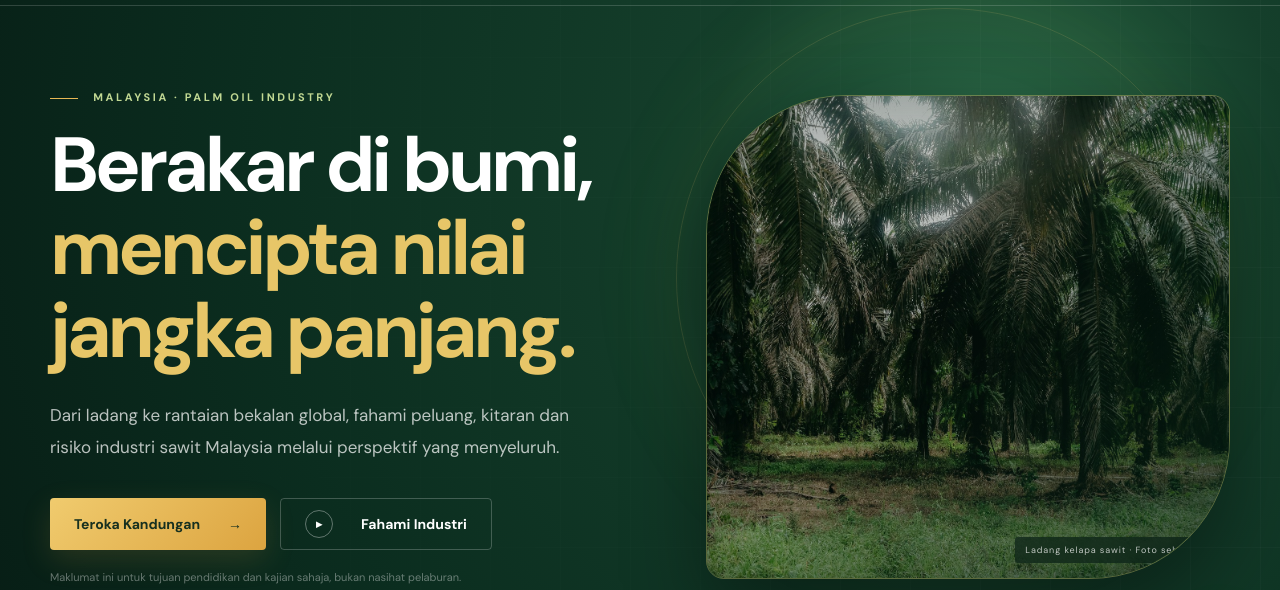
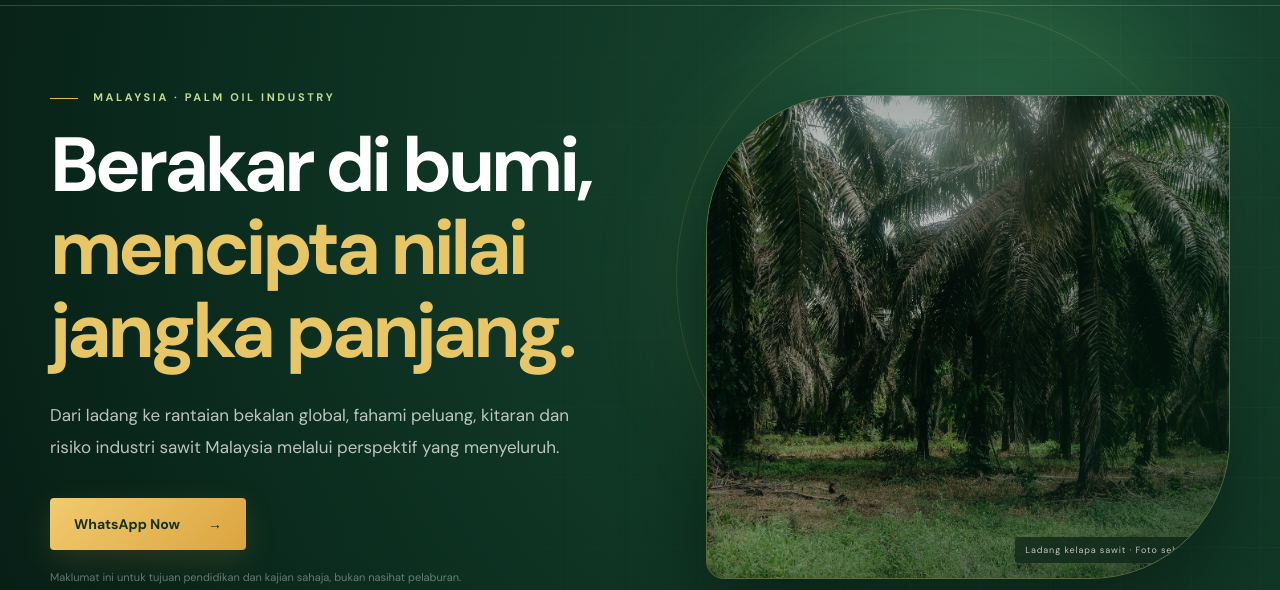
Before and after one commit to zeroads8888-netizen/palm-oil-investment-malaysia, a plain HTML site: page index.html in a window 1280 px wide. Shown: the part 83-673 px from the top of the page. Drawn offline with Linux system fonts and the light colour scheme.

Commit message:
Update hero WhatsApp call to action

```diff
--- a/index.html
+++ b/index.html
@@ -37,8 +37,7 @@
           <h1>Berakar di bumi,<br><em>mencipta nilai jangka panjang.</em></h1>
           <p class="lead">Dari ladang ke rantaian bekalan global, fahami peluang, kitaran dan risiko industri sawit Malaysia melalui perspektif yang menyeluruh.</p>
           <div class="hero-actions">
-            <a class="btn btn-primary" href="#paths">Teroka Kandungan <span>→</span></a>
-            <a class="btn btn-ghost" href="#why"><span class="play">▶</span> Fahami Industri</a>
+            <a class="btn btn-primary" href="https://wasepje.com/fpoc" target="_blank" rel="noopener">WhatsApp Now <span>→</span></a>
           </div>
           <p class="hero-note">Maklumat ini untuk tujuan pendidikan dan kajian sahaja, bukan nasihat pelaburan.</p>
         </div>
```
